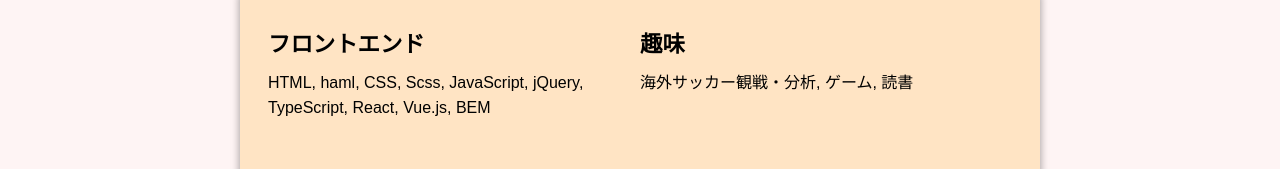
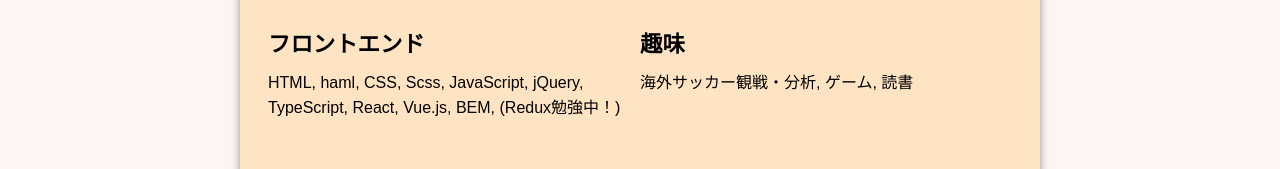
Before and after one commit to yamawo/react-portfolio, a React (Create React App) app: page / in a window 1280 px wide. Both pictures are taken after a click on the element "裏面へ". Shown: the part 136-305 px from the top of the page. Built offline with nearby package versions, Linux system fonts and the light colour scheme.

Commit message:
Changed text. ProfileCardFront/ProfileCardBack.tsx

```diff
--- a/src/components/ProfileCardBack.tsx
+++ b/src/components/ProfileCardBack.tsx
@@ -11,7 +11,7 @@
         <DetailBox>
             <Detail>
                 <Title>フロントエンド</Title>
-                <p>HTML, haml, CSS, Scss, JavaScript, jQuery, TypeScript, React, Vue.js, BEM</p>
+                <p>HTML, haml, CSS, Scss, JavaScript, jQuery, TypeScript, React, Vue.js, BEM, (Redux勉強中！)</p>
             </Detail>
             <Detail>
                 <Title>バックエンド他</Title>
--- a/src/components/ProfileCardFront.tsx
+++ b/src/components/ProfileCardFront.tsx
@@ -35,7 +35,8 @@
                 <Small>Shota Yamasaki</Small>
             </>
             <ProfileBox>
-                論理的に思考するようにしていたら、プログラミングを始めてました。<br />
+                論理的に思考するようにしていたら、プログラミングを始めてました。<br /><br />
+                ※より詳細な顔を見たい場合は左の画像にポインタを当ててください。
             </ProfileBox>
             <Button onClick={onTurn}>裏面へ</Button>
         </Right>
```
